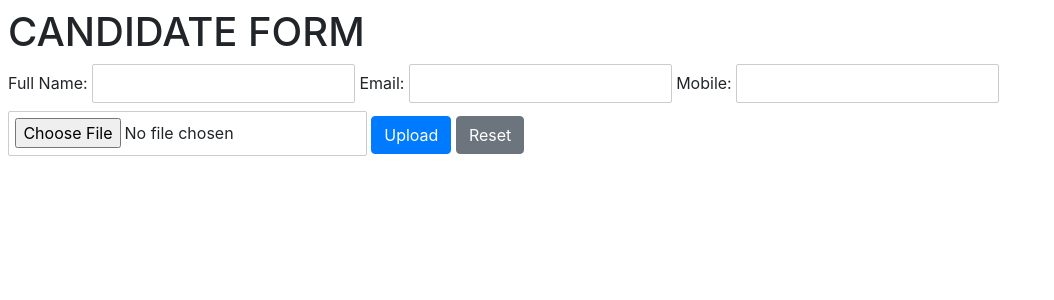
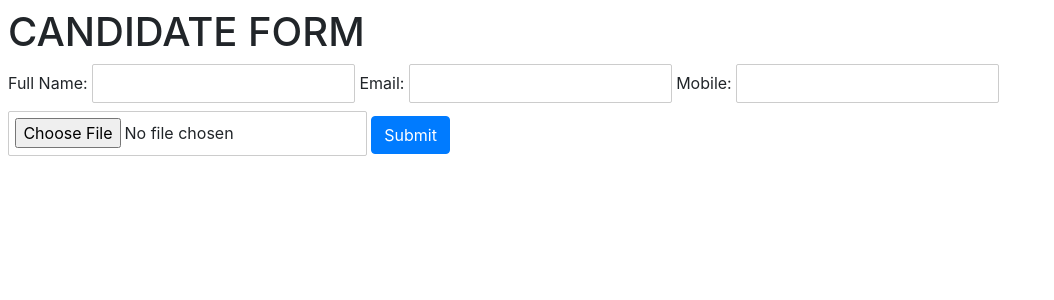
Before and after one commit to kumar123-creator/DYNAMIC, a Svelte app: page / in a window 1280 px wide. Shown: the top 300 px of the page, without its empty margins (0-1054 px from the left). Built offline with nearby package versions, Linux system fonts and the light colour scheme.

Commit message:
CODE UPDATED

```diff
--- a/src/App.svelte
+++ b/src/App.svelte
@@ -38,6 +38,8 @@
         // Handle the response as needed
         if (response.ok) {
           console.log('CV uploaded successfully');
+           resetForm();
+        location.reload();
         } else {
           console.error('Failed to upload CV');
         }
@@ -101,7 +103,6 @@
 
   <input type="file" accept=".pdf,.doc,.docx" on:change={handleFileChange} />
 
-  <button class="btn btn-primary" on:click={uploadCV}>Upload</button>
+  <button class="btn btn-primary" on:click={uploadCV}>Submit</button>
 
-  <button class="btn btn-secondary" on:click={() => resetForm()}>Reset</button>
 </main>
```
